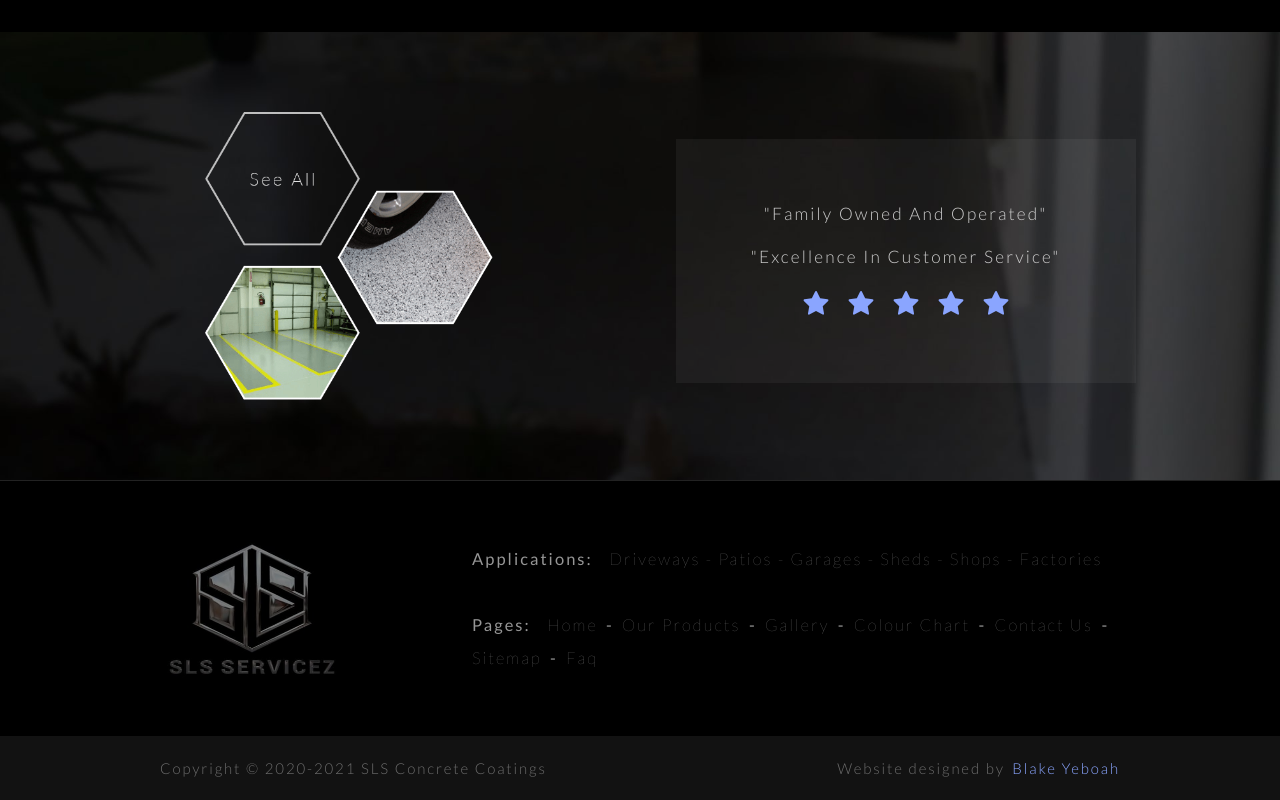
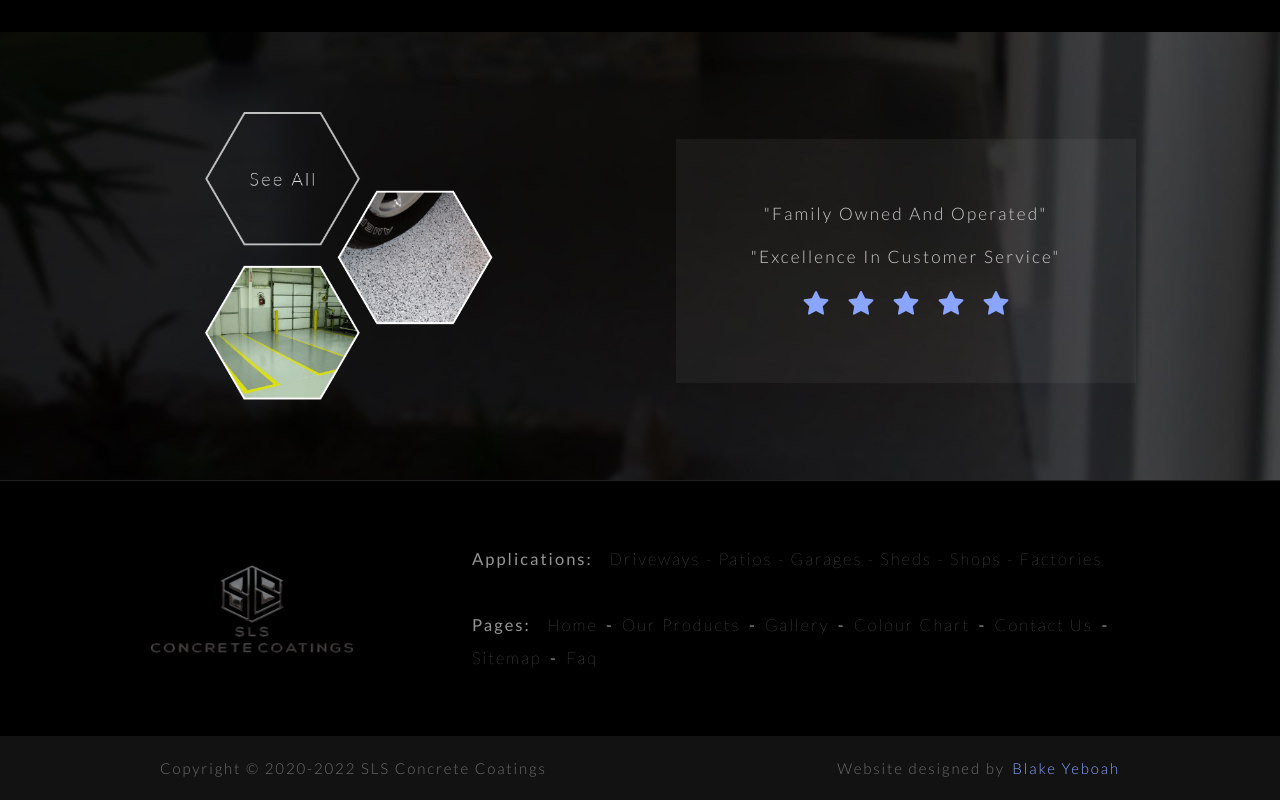
Before and after one commit to Blake-K-Yeboah/sls-concrete-coatings, a Next.js app: page / in a window 1280 px wide. Shown: the part 2626-3426 px from the top of the page. Built offline with nearby package versions, Linux system fonts and the light colour scheme.

Commit message:
Updated Logo + Updated Year

```diff
--- a/components/Footer.tsx
+++ b/components/Footer.tsx
@@ -50,7 +50,7 @@ const Footer: FC = () => {
             <div className={styles.upper}>
                 <div className={styles.imgContainer}>
                     <Image
-                        src="/images/Logo.jpg"
+                        src="/images/Logo (Updated).png"
                         layout="fill"
                         alt="SLS Logo"
                     />
@@ -91,7 +91,7 @@ const Footer: FC = () => {
             </div>
             <div className={styles.lower}>
                 <p className={styles.lowerText}>
-                    Copyright &copy; 2020-2021 SLS Concrete Coatings
+                    Copyright &copy; 2020-2022 SLS Concrete Coatings
                 </p>
                 <p className={styles.lowerText}>
                     Website designed by
```
